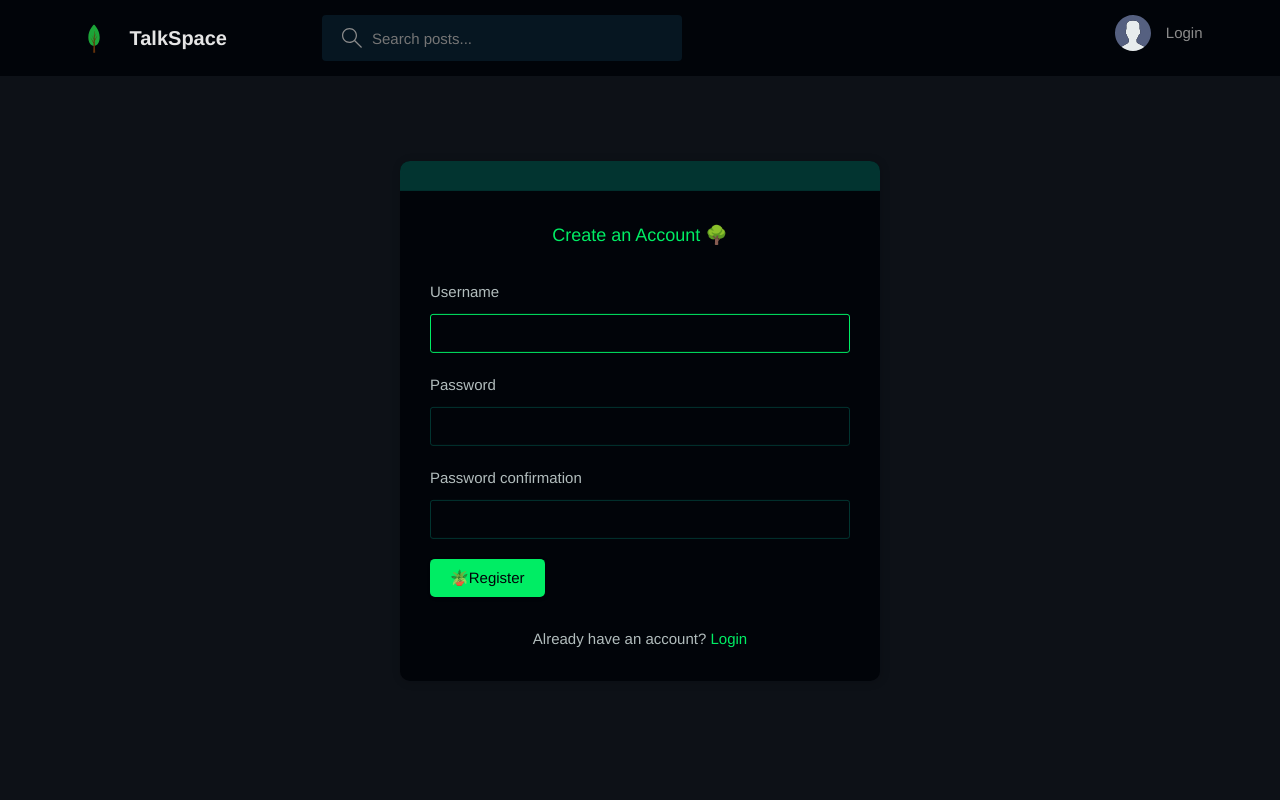
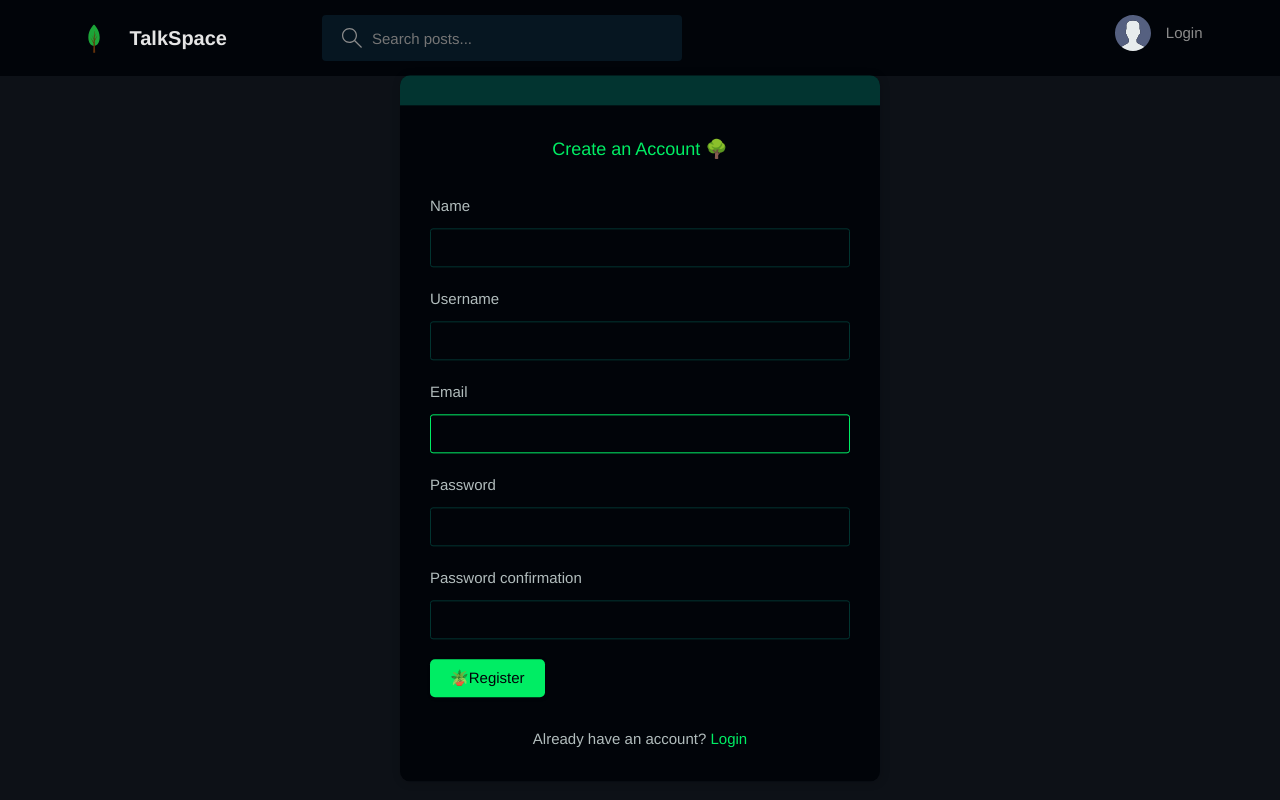
Before and after one commit to dpi0/django_app1, a Django app: page /register/ in a window 1280 px wide. Run offline with Django 4.2, Linux system fonts and the light colour scheme.

Commit message:
added profile photo & fixed login and register

```diff
--- a/main_app/forms.py
+++ b/main_app/forms.py
@@ -1,5 +1,7 @@
 from django.forms import ModelForm
 from .models import Post, Comment, User
+
+from django.contrib.auth.forms import UserCreationForm
 
 
 # NOTE: this uses the fields of "Post" model & uses django's ModelForm to auto
@@ -21,4 +23,22 @@ class CommentForm(ModelForm):
 class UserForm(ModelForm):
     class Meta:
         model = User
-        fields = ["username", "email"]
+        fields = [
+            "profile_photo",
+            "username",
+            "name",
+            "email",
+            "about_user",
+        ]
+
+
+class UserCreationForm(UserCreationForm):
+    class Meta:
+        model = User
+        fields = [
+            "name",
+            "username",
+            "email",
+            "password1",
+            "password2",
+        ]
--- a/main_app/templates/main_app/drivers/activity_driver.html
+++ b/main_app/templates/main_app/drivers/activity_driver.html
@@ -8,7 +8,7 @@
         <div class="activities__boxHeader roomListRoom__header">
             <a href="{% url 'profile' comment.owner.username %}" class="roomListRoom__author">
                 <div class="avatar avatar--small">
-                    <img src="https://randomuser.me/api/portraits/women/11.jpg" />
+                    <img src="{{comment.owner.profile_photo.url}}" />
                 </div>
                 <p>
                     @{{ comment.owner }}
--- a/main_app/templates/main_app/drivers/home_feed_driver.html
+++ b/main_app/templates/main_app/drivers/home_feed_driver.html
@@ -4,7 +4,7 @@
     <div class="roomListRoom__header">
         <a href="{% url 'profile' post.owner.username %}" class="roomListRoom__author">
             <div class="avatar avatar--small">
-                <img src="https://randomuser.me/api/portraits/women/11.jpg" />
+                <img src="{{post.owner.profile_photo.url}}" />
             </div>
             <span>@{{post.owner.username}}</span>
         </a>
--- a/main_app/templates/main_app/login_and_register.html
+++ b/main_app/templates/main_app/login_and_register.html
@@ -14,8 +14,8 @@
           {% csrf_token %}
 
           <div class="form__group form__group">
-            <label for="room_name">Username</label>
-            <input id="username" name="username" type="text" placeholder="" />
+            <label for="room_name">Email</label>
+            <input id="username" name="email" type="text" placeholder="" />
           </div>
           <div class="form__group">
             <label for="password">Password</label>
--- a/main_app/templates/main_app/profile.html
+++ b/main_app/templates/main_app/profile.html
@@ -11,7 +11,7 @@
       <div class="profile">
         <div class="profile__avatar">
           <div class="avatar avatar--large active">
-            <img src="https://randomuser.me/api/portraits/men/11.jpg" />
+            <img src="{{user.profile_photo.url}}" />
           </div>
         </div>
         <div class="profile__info">
@@ -24,9 +24,7 @@
         <div class="profile__about">
           <h3>About</h3>
           <p>
-            Lorem ipsum dolor sit amet consectetur adipisicing elit. Consequuntur illo tenetur
-            facilis sunt nemo debitis quisquam hic atque aut? Ducimus alias placeat optio
-            accusamus repudiandae quis ab ex exercitationem rem?
+            {{user.about_user}}
           </p>
         </div>
       </div>
--- a/main_app/views_drivers/views_auth.py
+++ b/main_app/views_drivers/views_auth.py
@@ -1,10 +1,14 @@
 from django.shortcuts import render, redirect
-from django.contrib.auth.models import User
+
+# from django.contrib.auth.models import User
 
 # from django.contrib.auth.decorators import login_required
 from django.contrib.auth import authenticate, login, logout
-from django.contrib.auth.forms import UserCreationForm
+
+# from django.contrib.auth.forms import UserCreationForm
 from django.contrib import messages
+from ..forms import UserCreationForm
+from ..models import User
 
 
 def login_view(request):
@@ -13,20 +17,20 @@ def login_view(request):
         return redirect("home")
 
     if request.method == "POST":
-        username = request.POST["username"].lower()
+        email = request.POST["email"]
         password = request.POST["password"]
         try:
-            user = User.objects.get(username=username)
+            user = User.objects.get(email=email)
         except User.DoesNotExist:
             messages.error(request, "User does not exist")
 
-        user = authenticate(request, username=username, password=password)
+        user = authenticate(request, email=email, password=password)
 
         if user is not None:
             login(request, user)
             return redirect("home")
         else:
-            messages.error(request, "Username or password is incorrect")
+            messages.error(request, "email or password is incorrect")
 
     context = {"page": page}
 
--- a/main_app/views_drivers/views_user_profile.py
+++ b/main_app/views_drivers/views_user_profile.py
@@ -34,7 +34,8 @@ def update_user(request):
     form = UserForm(instance=request.user)
 
     if request.method == "POST":
-        form = UserForm(request.POST, instance=request.user)
+        # NOTE: request.FILES is to upload a file
+        form = UserForm(request.POST, request.FILES, instance=request.user)
         if form.is_valid():
             form.save()
             return redirect("profile", request.user.username)
--- a/templates/navbar.html
+++ b/templates/navbar.html
@@ -24,9 +24,9 @@
             {% if request.user.is_authenticated %}
 
             <div class="header__user">
-                <a href="{% url 'home' %}">
+                <a href="{% url 'update_user' %}">
                     <div class="avatar avatar--medium active">
-                        <img src="https://randomuser.me/api/portraits/women/11.jpg" />
+                        <img src="{{request.user.profile_photo.url}}" />
                     </div>
                     <p>{{ request.user.username }} <span>@{{ request.user.username }} </span></p>
                 </a>
```
Also changed, not shown: main_app/templates/main_app/update_user.html (+2 -9 lines), static/assets/profile4_nlbjzCp.jpg (added), static/assets/profile5.jpg (added).
